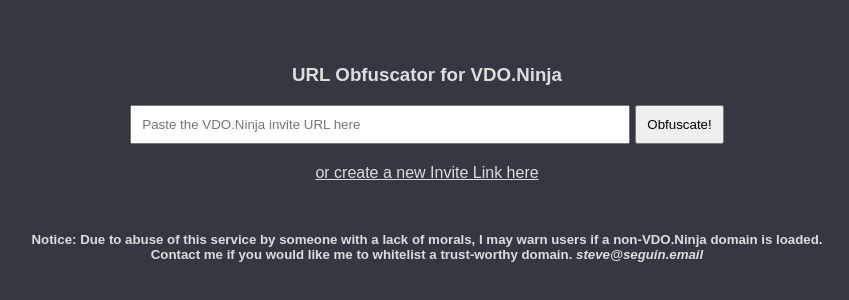
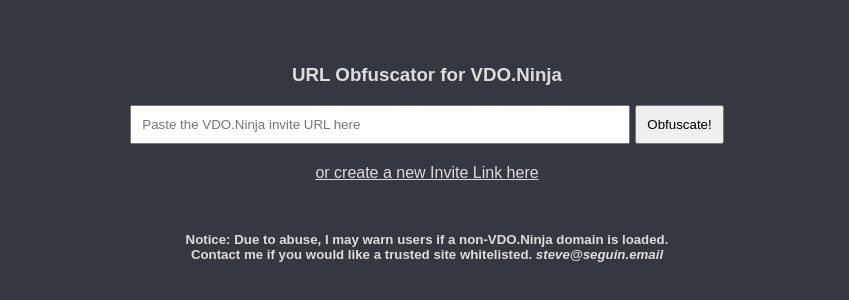
Before and after one commit to steveseguin/invite.cam, a plain HTML site: page index.html in a window 1280 px wide. Shown: the part 128-428 px from the top of the page, without its empty margins (213-1062 px from the left). Drawn offline with Linux system fonts and the light colour scheme.

Commit message:
Add files via upload

```diff
--- a/index.html
+++ b/index.html
@@ -274,7 +274,7 @@ if (window.location.pathname.length>20){
 
 	var div = document.createElement("h5");
 	div.style.margin = "20px";
-	div.innerHTML = "<br /><br />Notice: Due to abuse of this service by someone with a lack of morals, I may warn users if a non-VDO.Ninja domain is loaded.<br />Contact me if you would like me to whitelist a trust-worthy domain. <i>steve@seguin.email</i>"
+	div.innerHTML = "<br /><br />Notice: Due to abuse, I may warn users if a non-VDO.Ninja domain is loaded.<br />Contact me if you would like a trusted site whitelisted. <i>steve@seguin.email</i>"
 	container.appendChild(div);
 }
 
```
